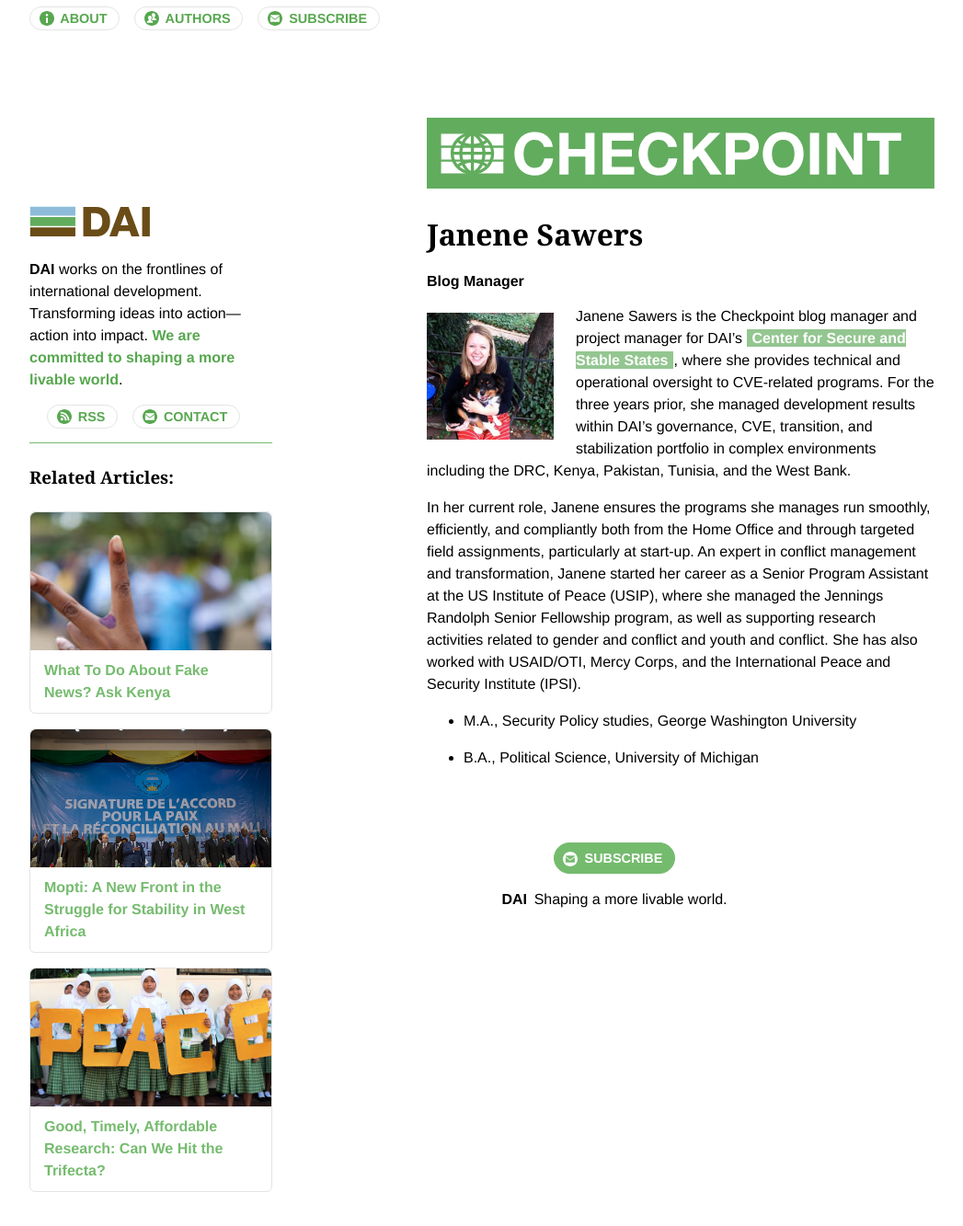
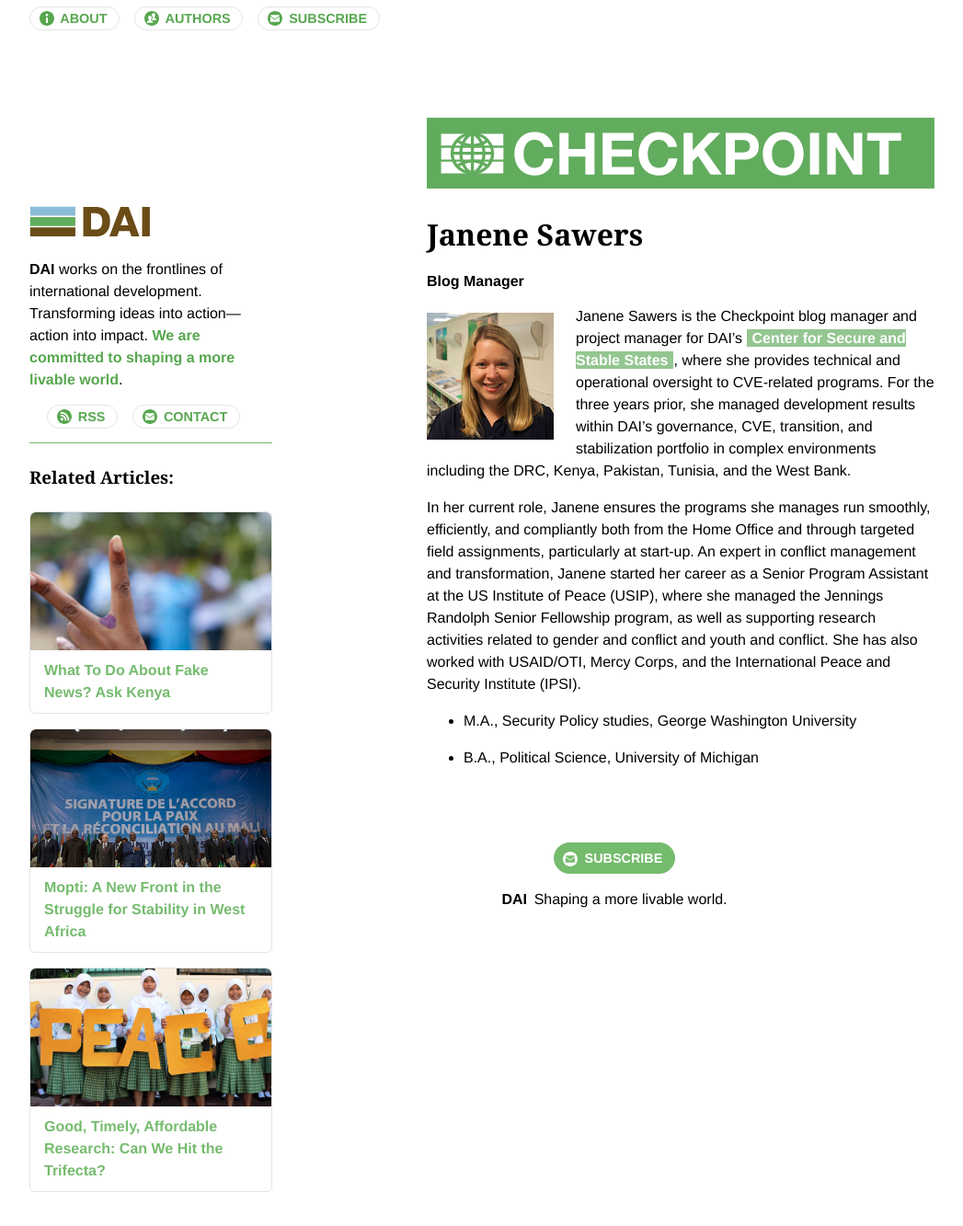
Before and after one commit to BryanSchuetz/CS-, a Jekyll site: the page built from _authors/janene-sawers.markdown, in a window 1280 px wide. Shown: the whole page at 92% size, without its empty margins (116-1163 px from the left). Built offline with Jekyll 4.4.1, drawn with Linux system fonts in a browser that asks for light colours.

Commit message:
Updated Janene Sawers

```diff
--- a/_authors/janene-sawers.markdown
+++ b/_authors/janene-sawers.markdown
@@ -2,7 +2,7 @@
 title: Janene Sawers
 date: 2017-08-30 19:39:00 Z
 Job: Blog Manager
-Image: "/uploads/janene.jpg"
+Image: "/uploads/JaneneImage.jfif"
 ---
 
 Janene Sawers is the Checkpoint blog manager and project manager for DAI's [Center for Secure and Stable States](https://www.dai.com/our-work/solutions/fragile-states), where she provides technical and operational oversight to CVE-related programs. For the three years prior, she managed development results within DAI's governance, CVE, transition, and stabilization portfolio in complex environments including the DRC, Kenya, Pakistan, Tunisia, and the West Bank.
```
